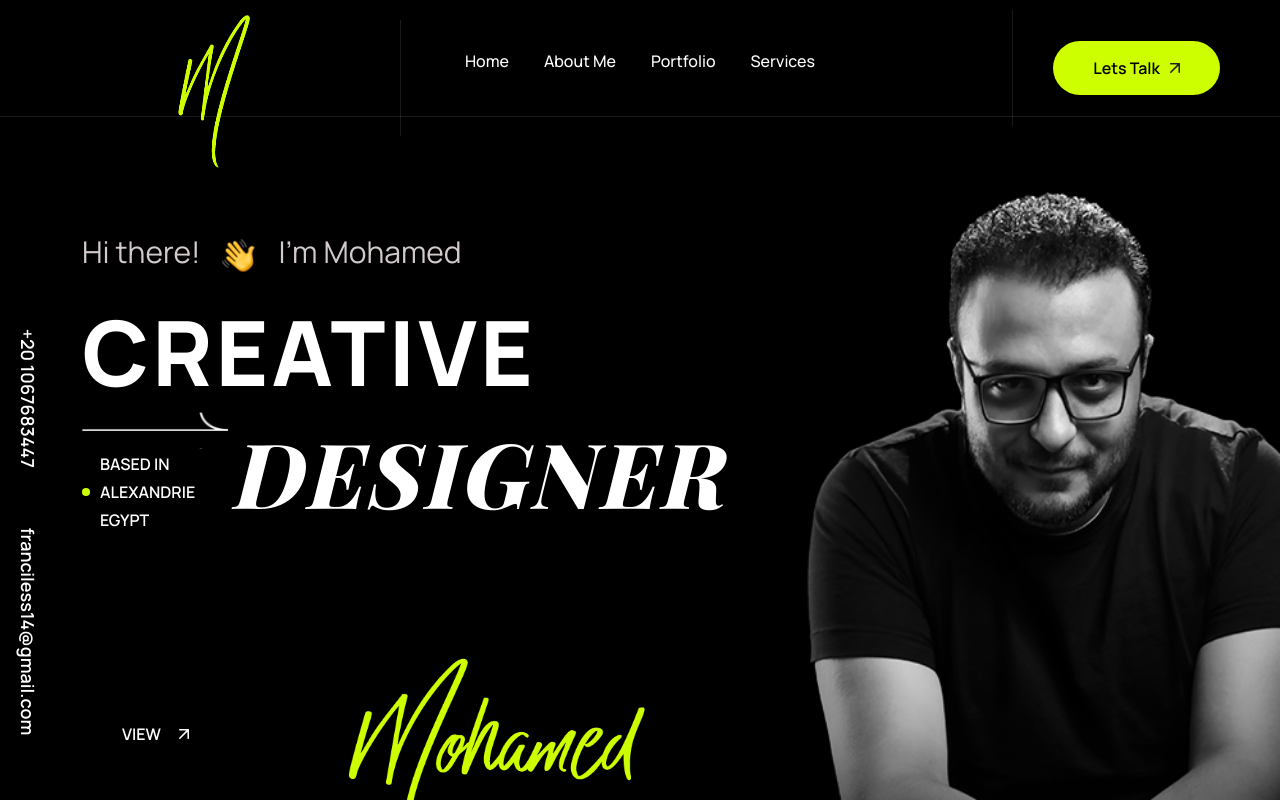
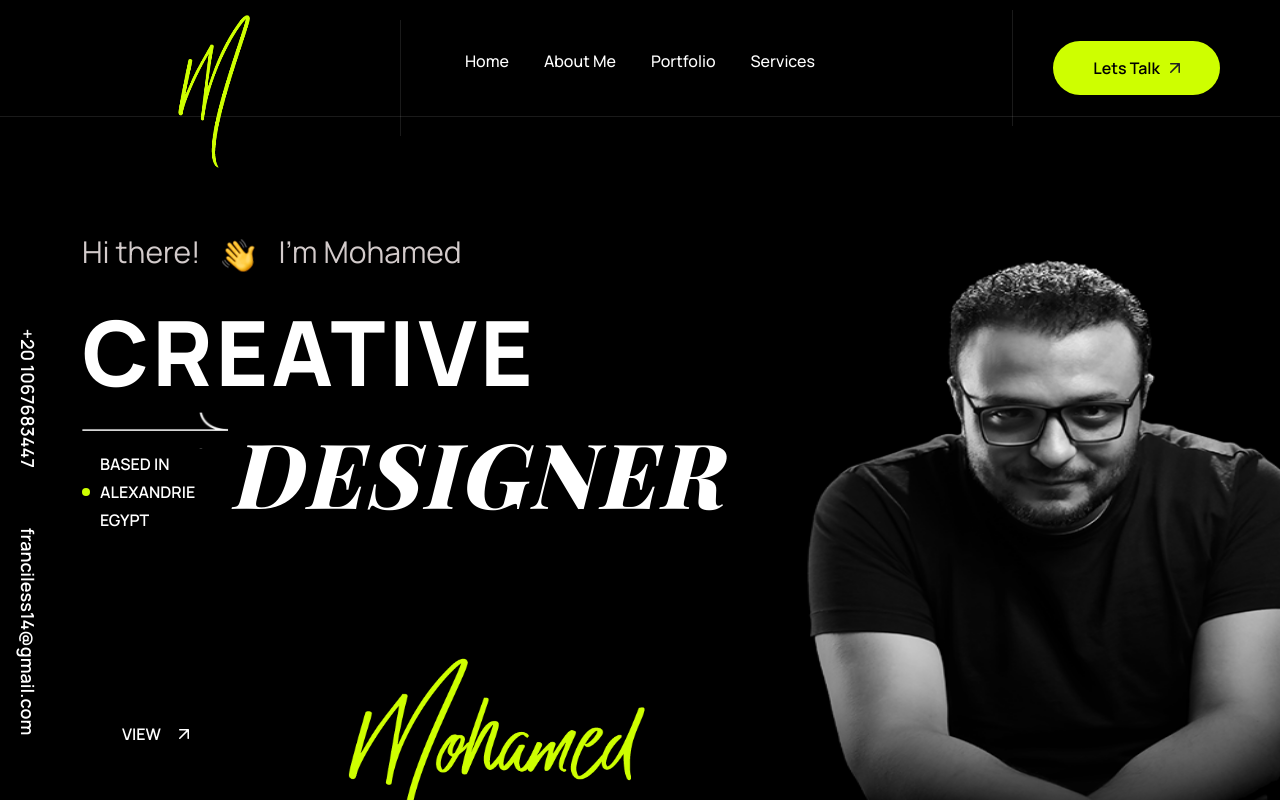
Before and after one commit to Badr-Ahmed12/new-project-, a Next.js app: page / in a window 1280 px wide. Shown: the top 800 px of the page. Built offline with nearby package versions, Linux system fonts and the light colour scheme.

Commit message:
nineth edit

```diff
--- a/src/app/Components/HeroBanner/HeroBanner1.jsx
+++ b/src/app/Components/HeroBanner/HeroBanner1.jsx
@@ -1,11 +1,10 @@
 "use client"
 import { useEffect } from "react";
 import loadBackgroudImages from "../Common/loadBackgroudImages";
-import parse from 'html-react-parser';
 import Link from "next/link";
 import Image from "next/image";
 
-const HeroBanner1 = ({ number, email, expcontent, title1, title2, title3, title4, title5, btnname, btnurl }) => {
+const HeroBanner1 = ({ number, email,  title1, title2, title3, title4, title5, btnname, btnurl }) => {
 
     useEffect(() => {
         loadBackgroudImages();
@@ -65,8 +64,8 @@ const HeroBanner1 = ({ number, email, expcontent, title1, title2, title3, title4
                                     <Image
                                         src="/assets/images/img/My_Photo.png"
                                         alt="img"
-                                        width={window.innerWidth >= 1200 ? 800 : window.innerWidth >= 992 ? 600 : window.innerWidth >= 768 ? 400 : window.innerWidth >= 576 ? 300 : 200}
-                                        height={window.innerWidth >= 1200 ? 1000 : window.innerWidth >= 992 ? 800 : window.innerWidth >= 768 ? 600 : window.innerWidth >= 576 ? 400 : 300}
+                                        width={Math.min(800, window.innerWidth)}
+                                        height={Math.min(1000, window.innerHeight)}
                                     />
                                 </div>
                             </div>
```
